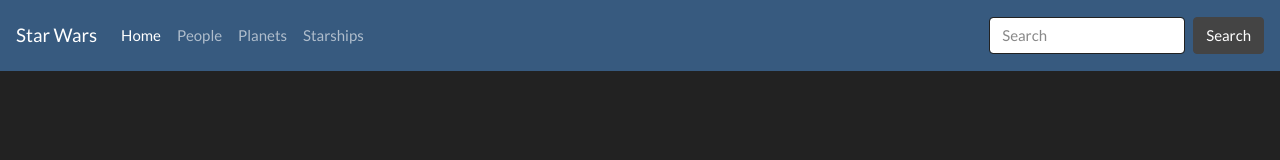
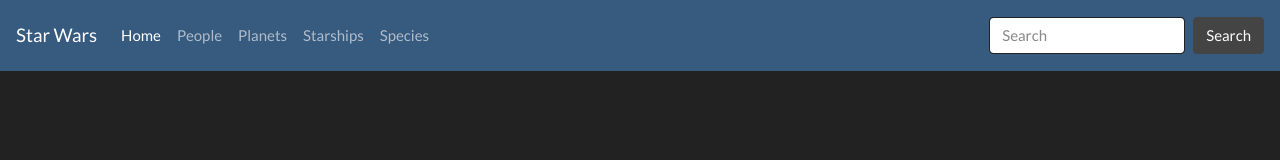
Before and after one commit to wangscs/swapi-client-ts, an Angular app: page / in a window 1280 px wide. Shown: the top 160 px of the page. Built offline with nearby package versions, Linux system fonts and the light colour scheme.

Commit message:
Added tests for routing species

```diff
--- a/src/app/components/nav/nav.component.html
+++ b/src/app/components/nav/nav.component.html
@@ -20,6 +20,9 @@
       <li class="nav-item">
         <a class="nav-link" href="#">Starships</a>
       </li>
+      <li class="nav-item">
+        <a class="nav-link" id="speciesLink" routerLink="species">Species</a>
+      </li>
     </ul>
     <form class="form-inline my-2 my-lg-0">
       <input class="form-control mr-sm-2" type="text" placeholder="Search">
```
Also changed, not shown: 1 other file (tests, documents, lock files or other folders).
